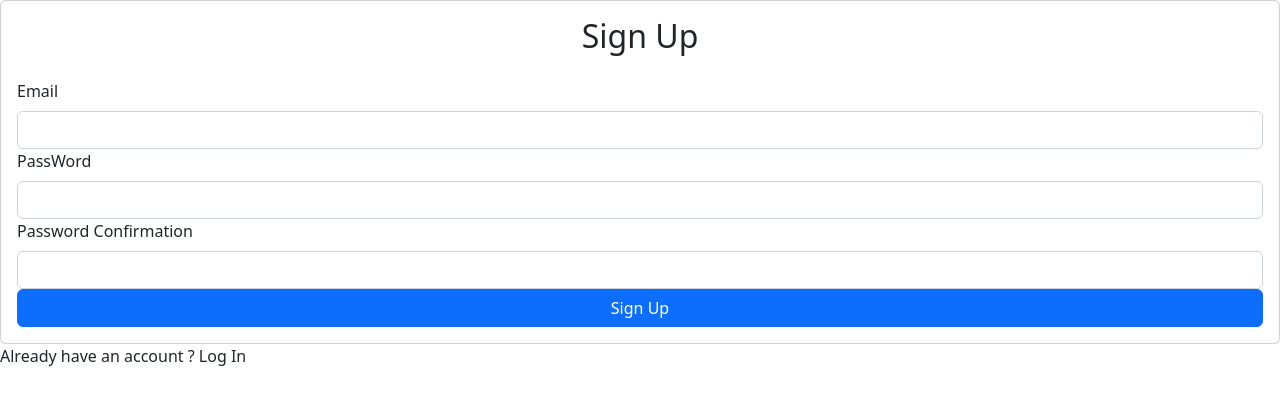
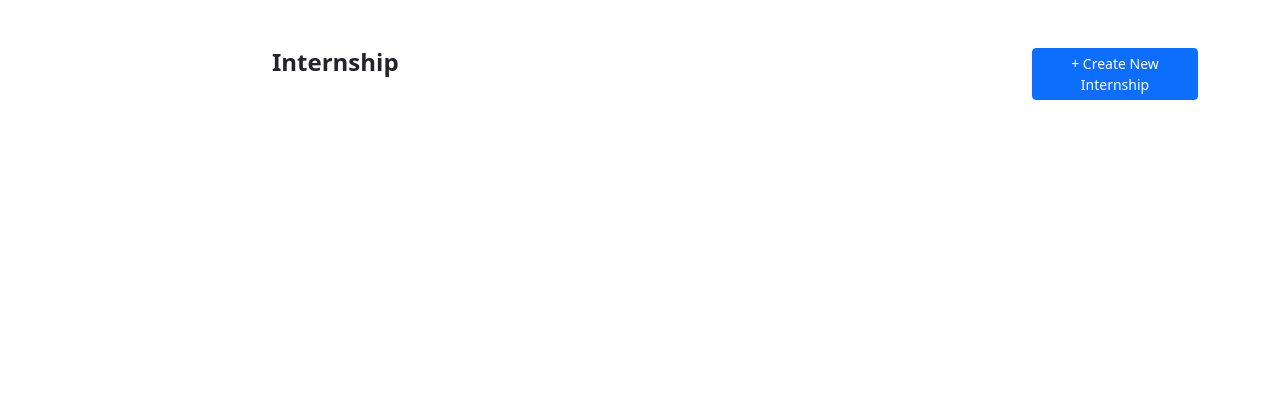
Before and after one commit to web-based/radicalx-internship-flow-app, a React (Create React App) app: page / in a window 1280 px wide. Shown: the top 404 px of the page. Built offline with nearby package versions, Linux system fonts and the light colour scheme.

Commit message:
created the title and button 😁

```diff
--- a/src/components/App.js
+++ b/src/components/App.js
@@ -1,10 +1,11 @@
 import React from 'react'
 import Signup from './Signup'
+import MainTitle from './MainTitle';
 
 
 function App() {
   return (
-    <Signup/>
+    <MainTitle/>
   )
 }
 
--- a/src/components/MainTitle.js
+++ b/src/components/MainTitle.js
@@ -1,10 +1,28 @@
 import React from 'react'
+import { Button, Container, Row, Col } from 'react-bootstrap'
+import Stack from 'react-bootstrap/Stack'
+import "./btn.css"
 
 function MainTitle() {
   return (
-    <div>MainTitle
-
-    </div>
+    <Container>
+      <Stack gap={5}>
+        <div className=""></div> {/*Stack is used to create the gap from the top of the website to the title & button*/}
+        <div className=""></div>
+      </Stack>
+      <Row>
+        <Col md={{ span: 7, offset: 2 }} > {/* Span = Length on the "invis box" and offest is left to right*/}
+          <h4>
+            <b>Internship</b>
+          </h4>
+        </Col>
+        <Col md={{span: 2, offset: 1}}>
+          <Button className="home-title-btn" size="sm">
+            + Create New Internship
+          </Button>
+        </Col>
+      </Row>
+    </Container>
   )
 }
 
--- /dev/null
+++ b/src/components/btn.css
@@ -0,0 +1,9 @@
+.home-title-btn {
+    background: #793EF5;
+    border: none;
+    padding: 12px 16px;
+    border-radius: 12px;
+}
+.home-title-btn:hover{
+    background: #793EF5;
+}
```
